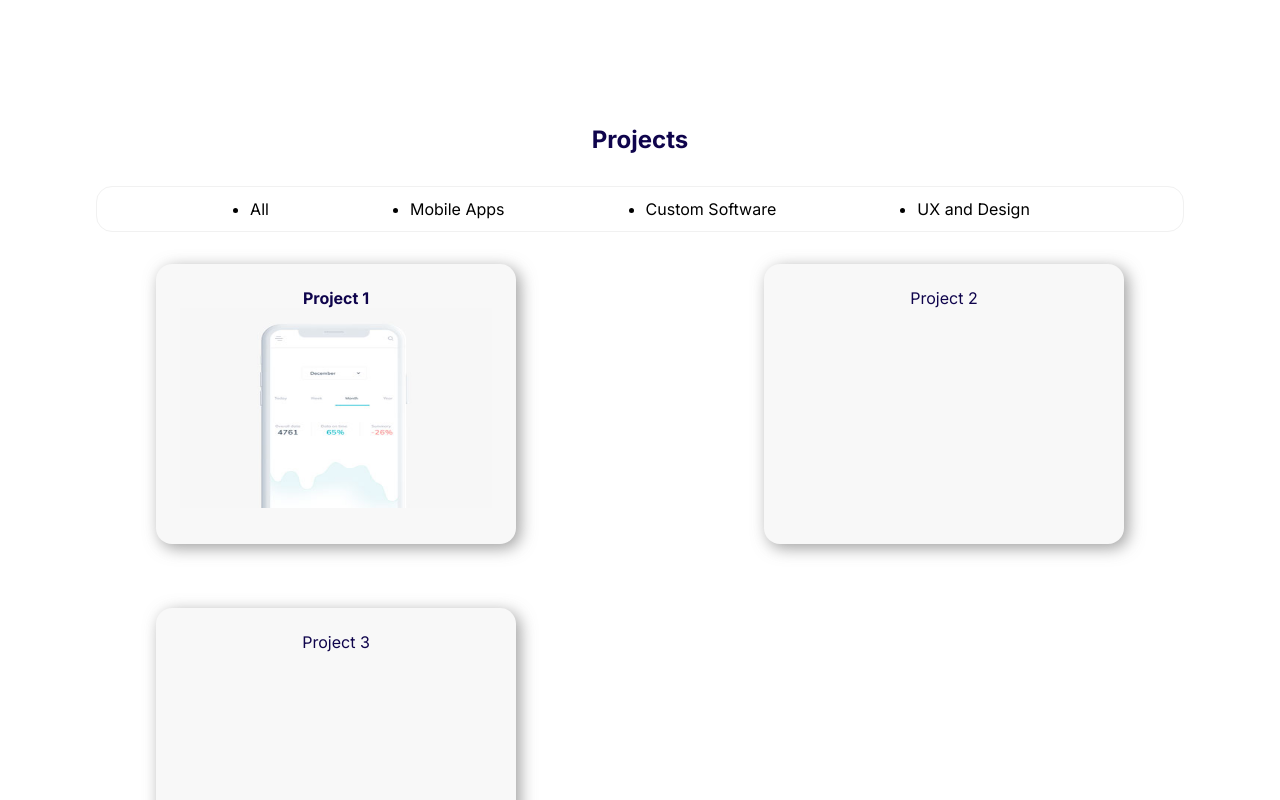
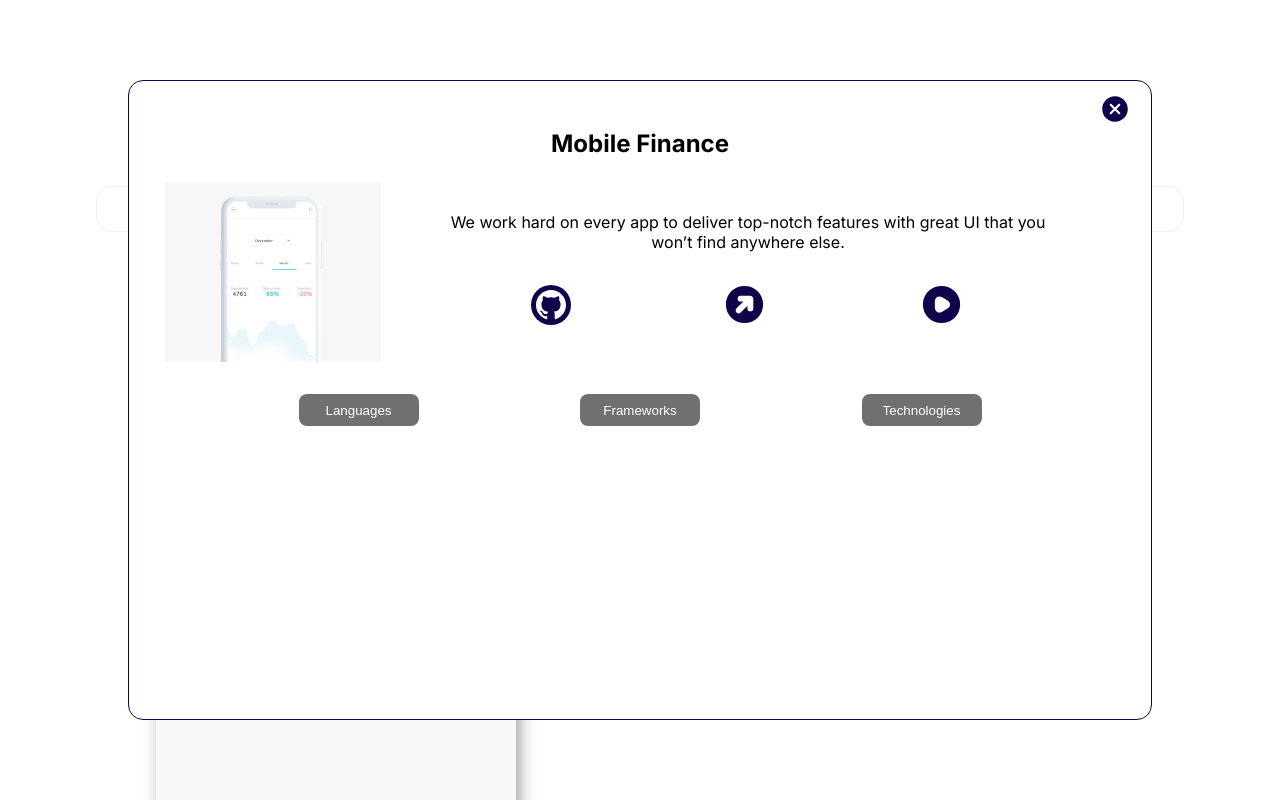
Before and after one commit to DannyJacome30/DannyJacome, a Next.js app: page / in a window 1280 px wide. Both pictures are taken after a click on the element "Project 1". Shown: the part 1182-1982 px from the top of the page. Built offline with nearby package versions, Linux system fonts and the light colour scheme.

Commit message:
Contact section, modifications in Presentation and Project Item modifications

```diff
--- a/src/components/Contact/Contact.js
+++ b/src/components/Contact/Contact.js
@@ -14,11 +14,11 @@ function Contact() {
             <h2 className={style.contact_tittle}>Contact me</h2>
             <div className={style.contact_list}>
             <Link className={style.contact_item} href='https://www.linkedin.com/in/daniela-jacome30/'>
-                <Image src={linkedin} height={30} width={30}/>
+                <Image alt='Linkedin' src={linkedin} height={30} width={30}/>
                 Linkedin
             </Link>
             <Link className={style.contact_item} href='https://github.com/DannyJacome30'>
-                <Image src={github} height={30} width={30}/>
+                <Image alt='Github' src={github} height={30} width={30}/>
                 Github
             </Link>
         </div>
--- a/src/components/Presentation/Presentation.js
+++ b/src/components/Presentation/Presentation.js
@@ -23,7 +23,7 @@ function Presentation(){
                         height={650}/>
             </div>
             <div className={style.home_img_arrow_cont}>
-                <Image className={style.home_img_arrow} src={down} width={40} height={40}/>
+                <Image alt='next' className={style.home_img_arrow} src={down} width={40} height={40}/>
             </div>
         </section>
     );
--- a/src/components/ProjectItem/ProjectDescription.js
+++ b/src/components/ProjectItem/ModalDescription.js
@@ -1,4 +1,4 @@
-import React from 'react';
+import React, { useState } from 'react';
 
 import style from '@/styles/ProjectItem.module.css'
 
@@ -11,15 +11,30 @@ import project from '../../../public/project.jpg';
 import ProjectLinks from './ProjectLinks';
 import ProjectTech from './ProjectTech';
 
-function ProjectDescription({onClose}) {
+import { Inter} from 'next/font/google'
+
+const inter = Inter({ subsets: ['latin'] })
+
+function ProjectDescription({onClose, show}) {
+
+
+
+    if(!show){
+        return null;
+    }
+    const handleCloseClick = (e) => {
+        e.preventDefault();
+        onClose();
+      };
     return (
-        <span className={style.card_description}>
-            <button onClick={onClose}>
+        <section className={`${style.card_description} ${inter.className}`} >
+            <a  onClick={2} href='#'>
                 <Image alt="cerrar" className={style.card_description_close} src={close} width={32} height={32}/>
-            </button>
 
-            <h2 className={style.card_description_title}>Mobile Finance</h2>
-            <div className={style.card_description_cont}>
+            </a>
+
+            <h2 className={style.card_description_title}> Mobile Finance</h2>
+            <div className={style.card_description_cont} id='description'>
                 <Image alt="project" className={style.card_description_proj} src={project} width={240} height={180}/>
                 <div className={style.card_description_cont_2}>
                     <p className={style.card_description_descrip}>We work hard on every app to deliver top-notch features with great UI that you won’t find anywhere else.</p>
@@ -28,7 +43,7 @@ function ProjectDescription({onClose}) {
             </div>
 
             <ProjectTech/>
-        </span>
+        </section>
      );
 }
 
--- /dev/null
+++ b/src/components/ProjectItem/ModalTech.js
@@ -0,0 +1,28 @@
+import React, { useState } from 'react';
+
+import style from '@/styles/ProjectItem.module.css'
+
+import Image from 'next/image';
+
+import { Inter} from 'next/font/google'
+
+const inter = Inter({ subsets: ['latin'] })
+
+/*TEMPORAL */
+import icon from '../../../public/icons/java.svg';
+
+function ProjectDescription({onTouchMove, show, nameList}) {
+
+    if(!show){
+        return null;
+    }
+
+    return (
+        <div className={`${style.tech_container} ${inter.className}`} >
+            <Image alt={nameList} className={style.tech_item} src={icon} width={52} height={52}/>
+            <Image alt={nameList} className={style.tech_item} src={icon} width={52} height={52}/>
+        </div>
+     );
+}
+
+export default ProjectDescription;
--- a/src/components/ProjectItem/ProjectItem.js
+++ b/src/components/ProjectItem/ProjectItem.js
@@ -7,19 +7,23 @@ import project from '../../../public/project.jpg';
 
 import Image from 'next/image';
 
-import ProjectDescription from './ProjectDescription';
+import ModalDescription from './ModalDescription';
 
+import { Inter} from 'next/font/google'
+
+const inter = Inter({ subsets: ['latin'] })
 
 function ProjectItem() {
+
     const [modalProject, setModalProject] = useState(false);
     return (
         <>
-             <section onClick={()=>setModalProject(true)}>
+             <section onClick={()=>setModalProject(true)} className={style.card_container}>
                 <h4>Project 1</h4>
                 <Image alt="proyecto" className={style.card_figure} src={project} width={300} height={200}/>
             </section>
             {modalProject && createPortal(
-                <ProjectDescription onClose={()=>setModalProject(false)}/>,
+                <ModalDescription onClose={()=>setModalProject(false)} show={modalProject}/>,
                 document.body
             )}
 
--- a/src/components/ProjectItem/ProjectTech.js
+++ b/src/components/ProjectItem/ProjectTech.js
@@ -1,18 +1,27 @@
-import React from 'react';
+import React, { useState } from 'react';
+import { createPortal } from 'react-dom';
 
 import style from '@/styles/ProjectItem.module.css'
+
+import ModalTech from './ModalTech';
 
 import Link from 'next/link';
 
 function ProjectTech() {
+
+    const [modalTech, setModalTech] = useState(false);
     return (
         <div>
             <ul className={style.tech_list}>
                 <li>
                     <Link href='/'>
-                        <button className={style.tech_list_btn}>
+                        <button className={style.tech_list_btn} onClick={()=>setModalTech(true)}>
                             Languages
                         </button>
+                        {modalTech && createPortal(
+                            <ModalTech onTouchMove={()=>setModalTech(false)} show={modalTech} nameList={'Languages'}/>,
+                            document.getElementById('description')
+                        )}
                     </Link>
                 </li>
                 <li>
--- a/src/components/ProjectsList/ProjectsList.js
+++ b/src/components/ProjectsList/ProjectsList.js
@@ -30,8 +30,8 @@ function ProjectList() {
                     </li>
                 </ul>
             </div>
-            <div className={style.project_list_cards_cont}>
-                <article className={style.project_list_card}>
+            <div className={style.project_list_cards_cont} >
+                <article className={style.project_list_card} id='projects-container'>
                    <ProjectItem/>
                 </article>
                 <div className={style.project_list_card}>
--- a/src/styles/ProjectItem.module.css
+++ b/src/styles/ProjectItem.module.css
@@ -1,32 +1,35 @@
+.card_container{
+    cursor: pointer;
+}
+
 .card_figure{
     width: 100%;
     transition: all .3s ease;
 }
 
 /*Project Description*/
+
 .card_description{
-    box-sizing: border-box;
-    width: 1020px;
-    height: 800px;
+    width: 80%;
+    height: 80%;
     border: 1px solid #0F044C;
     border-radius: 15px;
     text-align: center;
-    position: relative;
-  /*  left: 50%;
-    top:-70%;
-    bottom: 0;*/
+    position: fixed;
+    inset: 10% 10% 10% 10%;
     padding: 12px 16px;
-    min-width: 230px;
-    /*transform: translate3d(0, 0, 0);*/
     background: #ffffff;
-    pointer-events: none;
+    pointer-events: auto;
     transition: all .3s ease;
-    display: none;
+    z-index: 2;
+    overflow: hidden;
 }
 
 .card_description_close{
+    cursor: pointer;
     position: relative;
     left: 48%;
+
 }
 
 .card_description_cont{
@@ -53,7 +56,6 @@
     align-items: center;
     text-decoration: none;
     list-style: none;
-
 }
 
 
@@ -65,9 +67,7 @@
     align-items: center;
     text-decoration: none;
     list-style: none;
-
 }
-
 
 .tech_list_btn{
     background-color: #707070;
@@ -77,6 +77,20 @@
     width: 120px;
     margin: 8px;
     border: none;
+    cursor: pointer;
+}
+
+.tech_container{
+    position:fixed ;
+    inset: 60% 20% 15% 20%;
+    display: flex;
+    flex-direction: row;
+    flex-wrap: wrap;
+    justify-content: space-evenly;
+}
+
+.tech_list_btn:hover{
+    background-color: #0F044C;
 }
 
 .link_icon_project{
--- a/src/styles/ProjectList.module.css
+++ b/src/styles/ProjectList.module.css
@@ -24,6 +24,8 @@
     padding: 12px;
     border: rgb(241, 241, 241) solid 1px;
     border-radius: 16px;
+    text-decoration: none;
+    list-style: none;
 }
 
 .project_list_menu_item{
```
